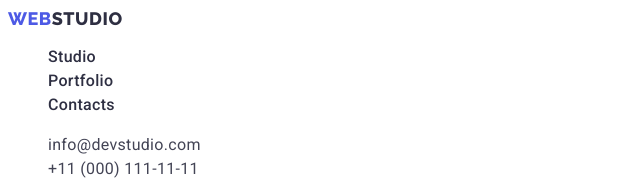
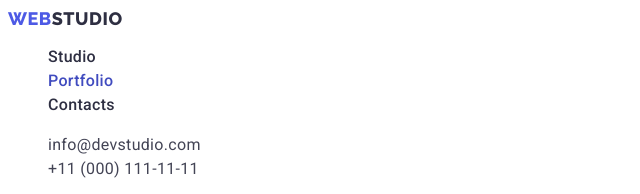
Before and after one commit to Vitaliycode1/goit-markup-hw-02, a plain HTML site: page portfolio.html in a window 1280 px wide. Shown: the top 194 px of the page, 0-640 px from the left. Drawn offline with Linux system fonts and the light colour scheme.

Commit message:
update portfolio.html

```diff
--- a/portfolio.html
+++ b/portfolio.html
@@ -25,7 +25,7 @@
             <a class="header-nav-link link" href="./index.html">Studio</a>
           </li>
           <li class="header-nav-item">
-            <a class="header-nav-link link" href="./portfolio.html"
+            <a class="header-nav-link current link" href="./portfolio.html"
               >Portfolio</a
             >
           </li>
```
